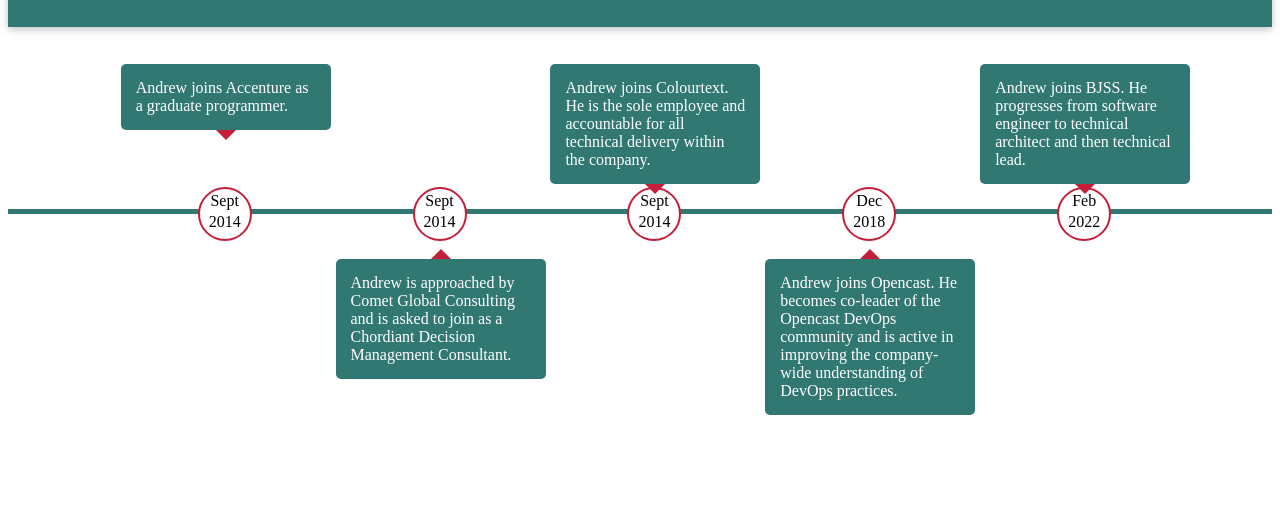
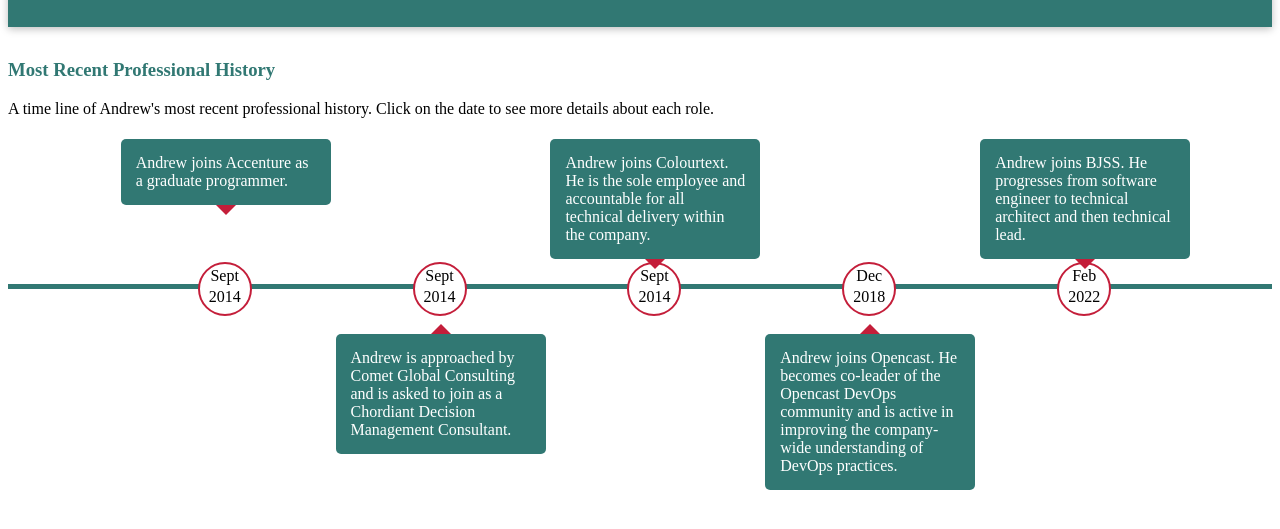
Before and after one commit to DocDoWell/OnlineCurriculumVitae, a plain HTML site: page professionalHistory.html in a window 1280 px wide. Shown: the part 77-606 px from the top of the page. Drawn offline with nearby package versions, Linux system fonts and the light colour scheme.

Commit message:
general updates

```diff
--- a/professionalHistory.html
+++ b/professionalHistory.html
@@ -18,7 +18,10 @@
     </header>
 
     <section>
-
+    <article>
+        <h1 style="color: #317873;">Most Recent Professional History</h1>
+        <p>A time line of Andrew's most recent professional history. Click on the date to see more details about each role.</p>
+      </article>
     </section>
 
     <section id="timeline" class="timeline-wrapper">
```
Also changed, not shown: timeline.css (line endings or trailing spaces).
